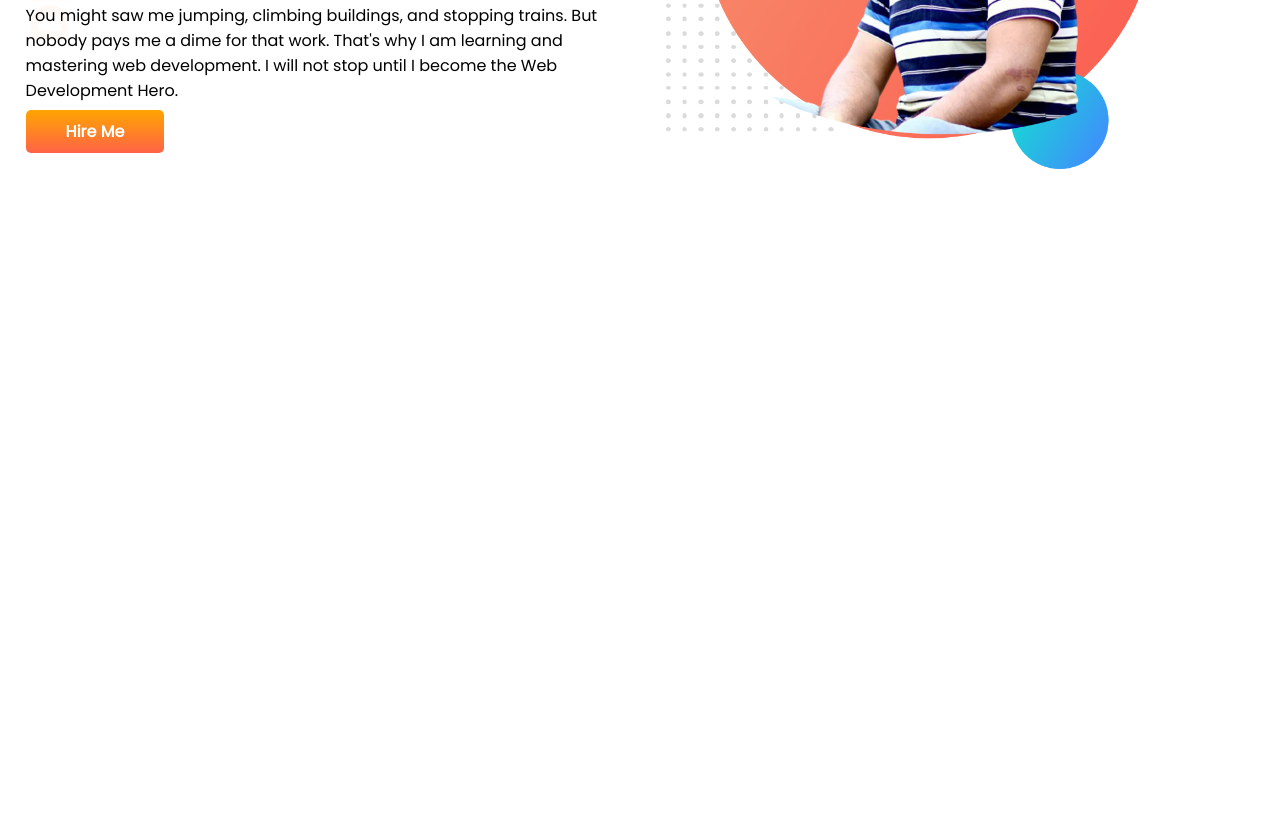
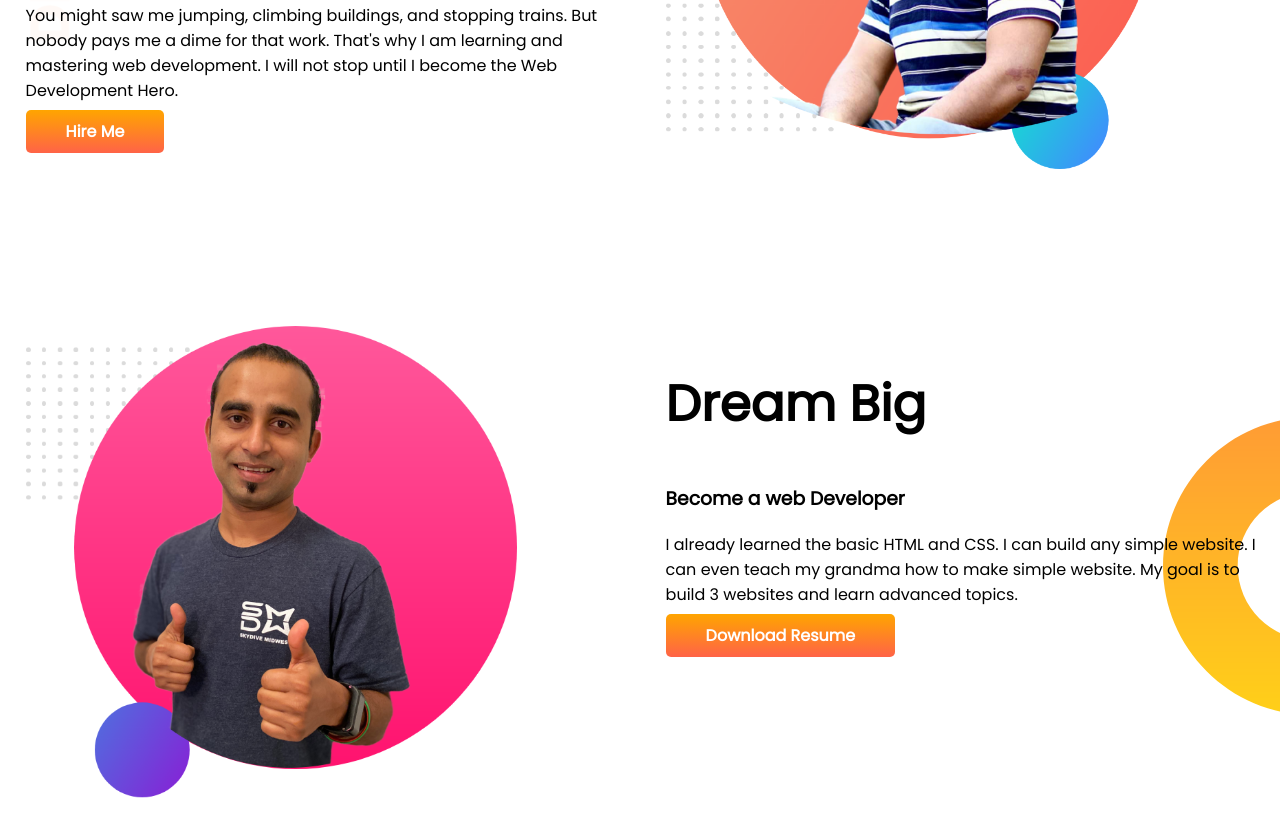
Before and after one commit to Arman-Kabir/developer-portfolio, a plain HTML site: page index.html in a window 1280 px wide. Shown: the part 319-1156 px from the top of the page. Before the commit the page ends 800 px from the top, so only its background shows below. Drawn offline with Linux system fonts and the light colour scheme.

Commit message:
dream added

```diff
--- a/index.html
+++ b/index.html
@@ -32,5 +32,21 @@
         <img src="./images/myimage3.png" alt="" />
       </div>
     </section>
+
+    <section class="dream-big">
+      <div class="half-width">
+        <img src="./images/jhankar2.png" alt="" />
+      </div>
+      <div class="half-width">
+        <h1>Dream Big</h1>
+        <h3>Become a web Developer</h3>
+        <p>
+          I already learned the basic HTML and CSS. I can build any simple
+          website. I can even teach my grandma how to make simple website. My
+          goal is to build 3 websites and learn advanced topics.
+        </p>
+        <a class="link-button" href="#" target="_blank">Download Resume</a>
+      </div>
+    </section>
   </body>
 </html>
--- a/style.css
+++ b/style.css
@@ -10,6 +10,7 @@ h1 {
 }
 section {
   display: flex;
+  margin-bottom: 150px;
 }
 .half-width {
   width: 50%;
@@ -31,3 +32,8 @@ section {
   background-image: url(./images/top-banner.png);
   background-repeat: no-repeat;
 }
+.dream-big {
+  background-image: url(./images/dream-bg.png);
+  background-repeat: no-repeat;
+  background-position: right;
+}
```
